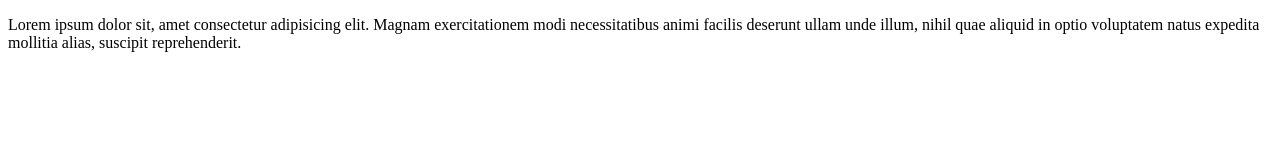
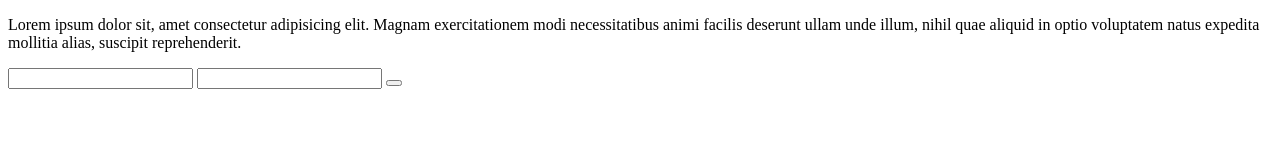
Before and after one commit to Henry-Overholt/git-test, a plain HTML site: page index.html in a window 1280 px wide. Drawn offline with Linux system fonts and the light colour scheme.

Commit message:
added form

```diff
--- a/index.html
+++ b/index.html
@@ -14,5 +14,11 @@
       illum, nihil quae aliquid in optio voluptatem natus expedita mollitia
       alias, suscipit reprehenderit.
     </p>
+
+    <form>
+      <input type="text" />
+      <input type="text" />
+      <button></button>
+    </form>
   </body>
 </html>
```
